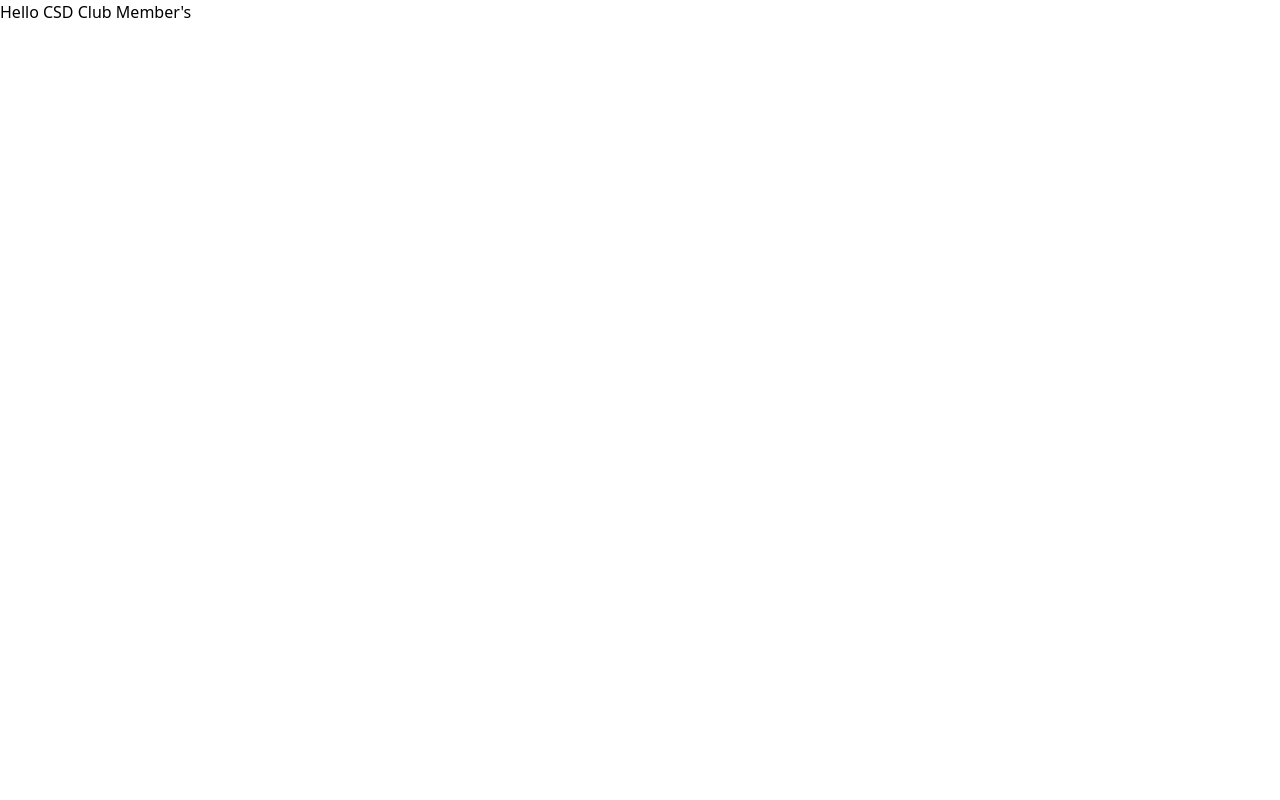
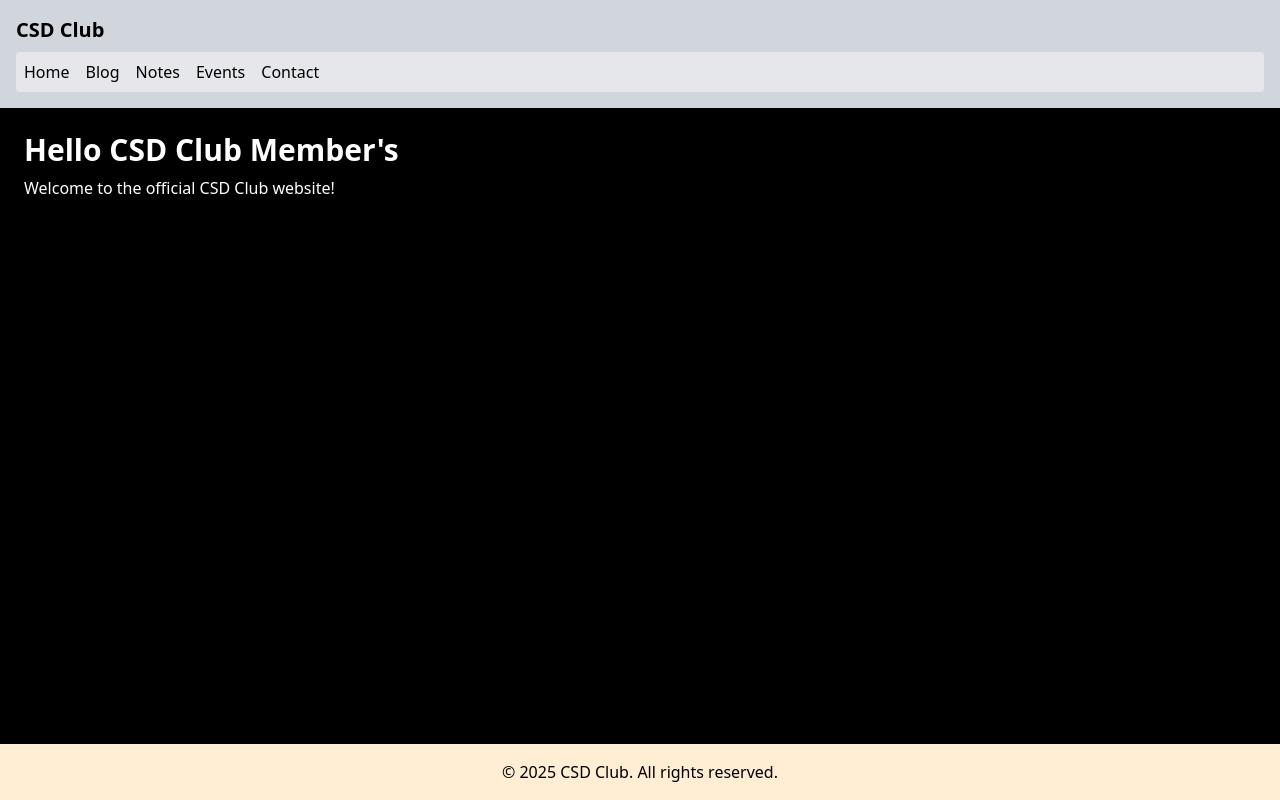
Before and after one commit to sorrymint/ihcc-csd, a Next.js app: page / in a window 1280 px wide. Built offline with nearby package versions, Linux system fonts and the light colour scheme.

Commit message:
make sure you add what is missing to the homepage(Instagram,...)

```diff
--- a/package.json
+++ b/package.json
@@ -12,6 +12,7 @@
     "next": "15.3.3",
     "react": "^19.0.0",
     "react-dom": "^19.0.0",
+    "react-icons": "^5.5.0",
     "remark": "^15.0.1",
     "remark-html": "^16.0.1"
   },
--- a/src/app/layout.tsx
+++ b/src/app/layout.tsx
@@ -1,4 +1,4 @@
-import type { Metadata } from "next";
+import type { Metadata, Viewport } from "next";
 import { Geist, Geist_Mono } from "next/font/google";
 import './globals.css';
 
@@ -19,9 +19,11 @@ const geistMono = Geist_Mono({
 export const metadata: Metadata = {
     title: "Create Next App",
     description: "Generated by create next app",
-  viewport: "width=device-width, initial-scale=1",
-  themeColor: "#ffffff",
 };
+
+export const viewport: Viewport = {
+    themeColor: 'black',
+}
 
 export default function RootLayout({
                                        children,
--- a/src/app/page.tsx
+++ b/src/app/page.tsx
@@ -1,9 +1,48 @@
-import Image from "next/image";
+// app/page.tsx
+"use client";
+function Header() {
+    return (
+        <header className="bg-gray-300 text-black p-4">
+            <h1 className="text-xl font-bold">CSD Club</h1>
+            <nav className="mt-2">
+                <ul className="flex gap-4 bg-gray-200 p-2 rounded">
+                    <li><a href="#" className="text-black hover:underline">Home</a></li>
+                    <li><a href="#" className="text-black hover:underline">Blog</a></li>
+                    <li><a href="#" className="text-black hover:underline">Notes</a></li>
+                    <li><a href="#" className="text-black hover:underline">Events</a></li>
+                    <li><a href="#" className="text-black hover:underline">Contact</a></li>
+                </ul>
+            </nav>
+        </header>
+    );
+}
+function HomeContent() {
+    return (
+        <section id="home" className="p-6 bg-black " >
+            <h2 className="text-3xl font-bold mb-2 text-white">Hello CSD Club Member's</h2>
 
-export default function Home() {
-  return (
-    <div>
-      <h1>Hello CSD Club Member's</h1>
-    </div>
-  );
+
+            <p className="text-white">Welcome to the official CSD Club website!</p>
+        </section>
+    );
 }
+
+function Footer() {
+    return (
+        <footer className="bg-orange-100 text-black text-center p-4 mt-8">
+            <p>© 2025 CSD Club. All rights reserved.</p>
+        </footer>
+    );
+}
+
+export default function HomePage() {
+    return (
+        <div className="bg-black min-h-screen flex flex-col">
+            <Header />
+            <main className="flex-1">
+                <HomeContent />
+            </main>
+            <Footer />
+        </div>
+    );
+}
```
Also changed, not shown: src/app/react/icons.tsx (added, +25 -0 lines), 1 other file (tests, documents, lock files or other folders). Lines whose indentation alone changed are shown as unchanged.
